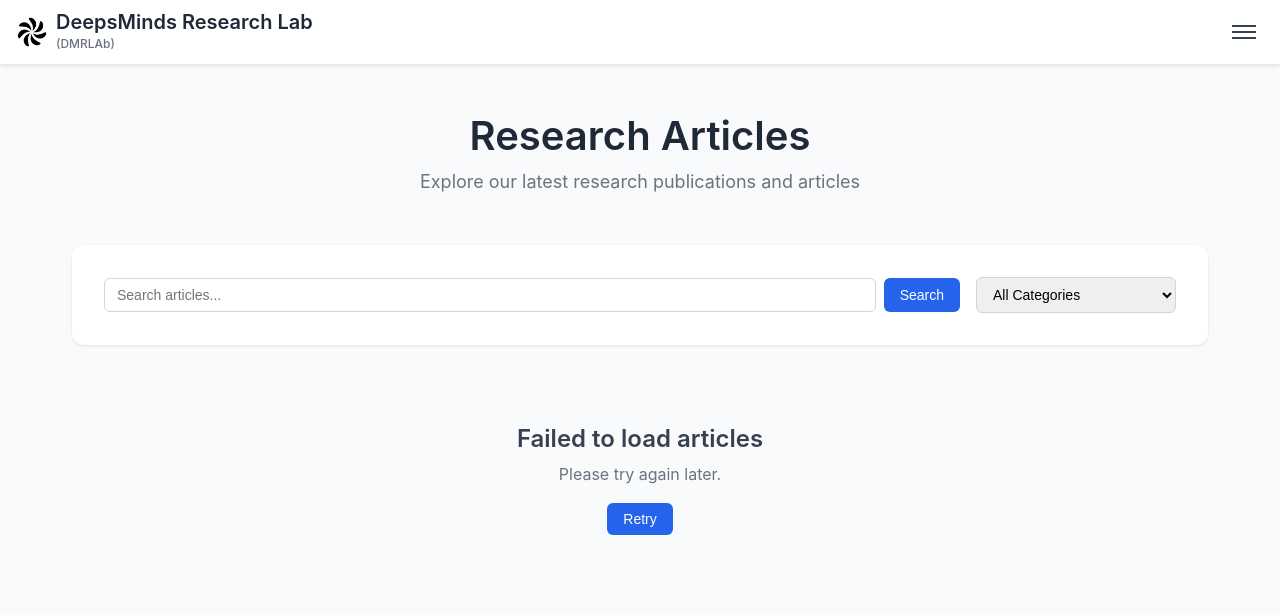
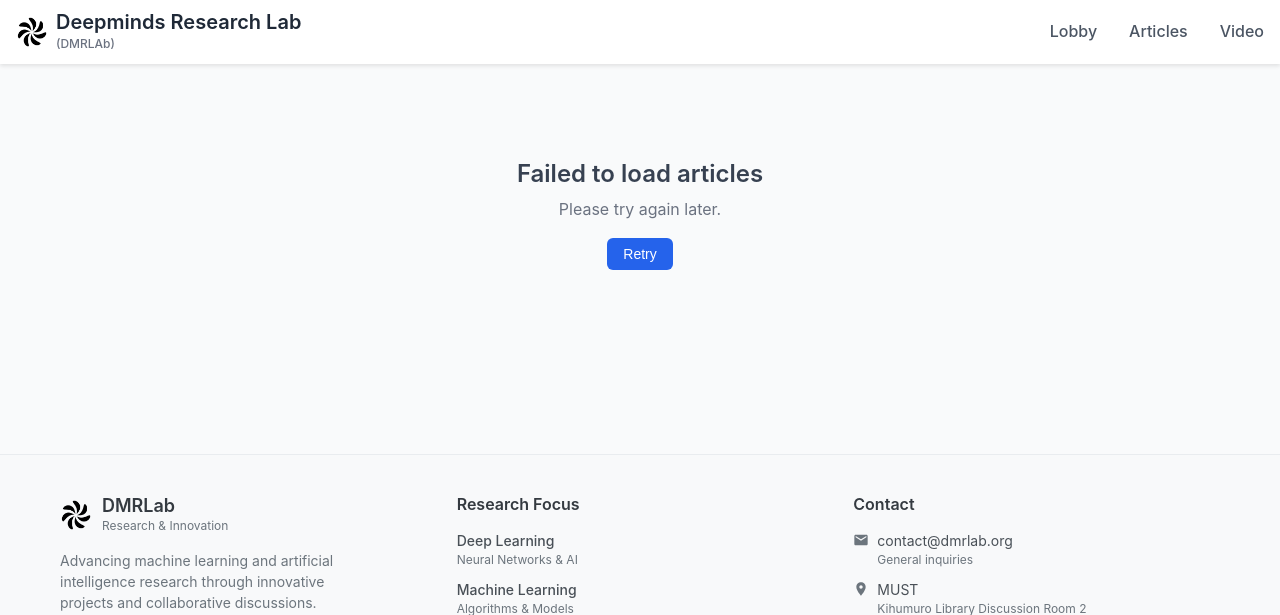
Before and after one commit to Sqmson/Deepminds-research-lab-portal, a PHP site: the page made by frontend/index.php in a window 1280 px wide. Shown: the top 615 px of the page. Run offline with PHP 8.4, Linux system fonts and the light colour scheme.

Commit message:
Re-Vamp 1.1

```diff
--- a/frontend/css/global.css
+++ b/frontend/css/global.css
@@ -1,6 +1,3 @@
-
-
-/* CSS Reset and Base Styles */
 *,
 *::before,
 *::after {
--- a/frontend/index.php
+++ b/frontend/index.php
@@ -10,11 +10,11 @@
 
 // Set page title based on current page
 $pageTitles = [
-    'lobby' => 'DeepMinds Research Lab',
-    'articles' => 'Articles - DeepMinds Research Lab',
-    'article' => 'Article - DeepMinds Research Lab',
-    'videos' => 'Videos - DeepMinds Research Lab',
-    'video' => 'Video - DeepMinds Research Lab'
+    'lobby' => 'Deepminds Research Lab',
+    'articles' => 'Deepminds Research Lab - Articles',
+    'article' => 'Deepminds Research Lab - Article',
+    'videos' => 'Deepminds Research Lab - videos',
+    'video' => 'Deepminds Research Lab - video'
 ];
 
 $currentTitle = $pageTitles[$page] ?? 'DeepMinds Research Lab';
@@ -27,16 +27,16 @@
     <title><?php echo htmlspecialchars($currentTitle); ?></title>
 
     <!-- Preload critical resources -->
-    <link rel="preload" href="/css/global.css" as="style">
+    <link rel="preload" href="/css/global.css?v=<?php echo time(); ?>" as="style">
     <link rel="preload" href="/js/api.js" as="script">
     <link rel="preload" href="/js/ui.js" as="script">
 
     <!-- Favicon -->
-    <link rel="icon" type="image/png" href="/logo-7402580_1920.png">
+    <link rel="icon" type="image/png" href="/frontend/public/logo-7402580_1920.png">
 
     <!-- Stylesheets -->
-    <link rel="stylesheet" href="/css/global.css">
-    <link rel="stylesheet" href="/css/style.css">
+    <link rel="stylesheet" href="/css/global.css?v=<?php echo time(); ?>">
+    <link rel="stylesheet" href="/css/style.css?v=<?php echo time(); ?>">
 
     <!-- Open Graph meta tags for social sharing -->
     <meta property="og:title" content="<?php echo htmlspecialchars($currentTitle); ?>">
@@ -46,7 +46,7 @@
 </head>
 <body>
     <div class="app">
-        <?php include 'header.php'; ?>
+        <?php include 'pages/components/header.php'; ?>
 
         <main class="main-content">
             <?php
@@ -60,16 +60,16 @@
             ?>
         </main>
 
-        <?php include 'footer.php'; ?>
+        <?php include 'pages/components/footer.php'; ?>
     </div>
 
     <!-- JavaScript modules -->
-    <script src="/js/api.js"></script>
-    <script src="/js/ui.js"></script>
+    <script src="js/api.js"></script>
+    <script src="js/ui.js"></script>
 
     <!-- Page-specific JavaScript -->
     <?php
-    $pageJsFile = "/js/pages/{$page}.js";
+    $pageJsFile = "js/pages/{$page}.js";
     if (file_exists(__DIR__ . $pageJsFile)) {
         echo "<script src=\"{$pageJsFile}\"></script>";
     }
@@ -79,7 +79,7 @@
     <script>
         if ('serviceWorker' in navigator) {
             window.addEventListener('load', function() {
-                navigator.serviceWorker.register('/sw.js', { scope: '/' })
+                navigator.serviceWorker.register('js/sw.js', { scope: '/' })
                     .then(function(registration) {
                         console.log('ServiceWorker registered successfully:', registration.scope);
                     })
--- a/frontend/pages/article.php
+++ b/frontend/pages/article.php
@@ -1,10 +1,6 @@
 <div class="article-page">
     <div id="article-container">
         <!-- Article content will be loaded here -->
-        <div class="loading-container">
-            <div class="loading"></div>
-            <p>Loading article...</p>
-        </div>
     </div>
 </div>
 
--- a/frontend/pages/articles.php
+++ b/frontend/pages/articles.php
@@ -1,31 +1,4 @@
 <div class="articles-page">
-    <!-- Page Header -->
-    <div class="page-header">
-        <h1>Research Articles</h1>
-        <p>Explore our latest research publications and articles</p>
-    </div>
-
-    <!-- Filters and Search -->
-    <div class="filters-section">
-        <div class="search-container">
-            <input
-                type="text"
-                id="search-input"
-                placeholder="Search articles..."
-                class="form-input"
-            >
-            <button id="search-btn" class="btn">Search</button>
-        </div>
-
-        <div class="filters-container">
-            <select id="category-filter" class="form-select">
-                <option value="all">All Categories</option>
-                <!-- Categories will be loaded dynamically -->
-            </select>
-        </div>
-    </div>
-
-    <!-- Articles Grid -->
     <div id="articles-container" style="display: grid; grid-template-columns: repeat(auto-fill, minmax(350px, 1fr)); gap: 2rem; margin-bottom: 3rem;">
         <!-- Articles will be loaded here -->
         <div style="grid-column: 1 / -1; text-align: center; padding: 3rem;">
@@ -335,16 +308,7 @@
 }
 
 function setupEventListeners() {
-    // Search functionality
-    const searchInput = document.getElementById('search-input');
-    const searchBtn = document.getElementById('search-btn');
-
-    searchBtn.addEventListener('click', handleSearch);
-    searchInput.addEventListener('keypress', function(e) {
-        if (e.key === 'Enter') {
-            handleSearch();
-        }
-    });
+    // No search input, only category filter
 
     // Category filter
     document.getElementById('category-filter').addEventListener('change', function(e) {
@@ -555,10 +519,5 @@
     }
 }
 
-function handleSearch() {
-    const searchInput = document.getElementById('search-input');
-    currentFilters.search = searchInput.value.trim();
-    currentPage = 1;
-    loadArticles();
-}
+// No search logic
 </script>
--- a/frontend/header.php
+++ b/frontend/pages/components/header.php
@@ -1,4 +1,19 @@
+<?php
+// Load .env variables for frontend
+$env = [];
+if (file_exists(__DIR__ . '.env')) {
+    foreach (file(__DIR__ . '.env') as $line) {
+        if (preg_match('/^([A-Z0-9_]+)=(.*)$/', trim($line), $matches)) {
+            $env[$matches[1]] = trim($matches[2], '"');
+        }
+    }
+}
+?>
 <header style="background: white; box-shadow: 0 2px 4px rgba(0,0,0,0.1); position: sticky; top: 0; z-index: 1000; relative;">
+    <!-- Expose .env to JS -->
+    <script>
+    window.__ENV__ = <?php echo json_encode($env); ?>;
+    </script>
     <style>
         @keyframes ripple-animation {
             0% {
@@ -19,49 +34,43 @@
     <div style="max-width: 1280px; margin: 0 auto; padding: 0 1rem; display: flex; justify-content: space-between; align-items: center; height: 4rem;">
         <div class="logo-section">
             <a href="?page=lobby" class="logo-link" onclick="createRipple(event)" style="display: flex; align-items: center; space-x-3; text-decoration: none; color: #1f2937; font-weight: 600; font-size: 1.25rem;">
-                <img src="../public/logo-7402580_1920.png" alt="DeepMinds Research Lab" style="width: 2rem; height: 2rem; margin-right: 0.5rem;" loading="lazy">
+                <img src="../../public/logo-7402580_1920.png" alt="Deepminds Research Lab" style="width: 2rem; height: 2rem; margin-right: 0.5rem;" loading="lazy">
                 <div style="display: flex; flex-direction: column;">
-                    <h1 style="margin: 0; font-size: 1.25rem; font-weight: 600; color: #1f2937; tracking-tight;">DeepsMinds Research Lab</h1>
+                    <h1 style="margin: 0; font-size: 1.25rem; font-weight: 600; color: #1f2937; tracking-tight;">Deepminds Research Lab</h1>
                     <span style="font-size: 0.75rem; color: #6b7280; font-weight: 500; tracking-wide;">(DMRLAb)</span>
                 </div>
             </a>
         </div>
 
-        <!-- Desktop Navigation -->
-        <nav style="display: none;" class="nav-desktop md:flex items-center space-x-8">
+        <!-- Desktop Navigation + Universal Search -->
+        <nav class="nav-desktop md:flex items-center space-x-8" style="display: flex; align-items: center; gap: 2rem;">
             <ul style="display: flex; list-style: none; margin: 0; padding: 0; gap: 2rem;">
                 <li>
-                    <a href="?page=lobby" class="nav-link" onclick="createRipple(event)" style="color: #4b5563; text-decoration: none; font-weight: 500; transition: color 0.2s ease; position: relative; overflow: hidden; padding: 0.5rem 0.75rem; border-radius: 0.375rem; transition: all 0.2s ease;">Lobby</a>
+                    <a href="?page=lobby" class="nav-link" onclick="createRipple(event)">Lobby</a>
                 </li>
                 <li>
-                    <a href="?page=articles" class="nav-link" onclick="createRipple(event)" style="color: #4b5563; text-decoration: none; font-weight: 500; transition: color 0.2s ease; position: relative; overflow: hidden; padding: 0.5rem 0.75rem; border-radius: 0.375rem; transition: all 0.2s ease;">Articles</a>
+                    <a href="?page=articles" class="nav-link" onclick="createRipple(event)">Articles</a>
                 </li>
                 <li>
-                    <a href="?page=videos" class="nav-link" onclick="createRipple(event)" style="color: #4b5563; text-decoration: none; font-weight: 500; transition: color 0.2s ease; position: relative; overflow: hidden; padding: 0.5rem 0.75rem; border-radius: 0.375rem; transition: all 0.2s ease;">Video</a>
+                    <a href="?page=videos" class="nav-link" onclick="createRipple(event)">Video</a>
                 </li>
             </ul>
         </nav>
 
         <!-- Mobile Menu Button -->
-        <button onclick="toggleMobileMenu()" style="display: flex; flex-direction: column; background: none; border: none; cursor: pointer; padding: 0.5rem;" aria-label="Toggle menu">
-            <span style="width: 1.5rem; height: 2px; background: #374151; margin: 2px 0; transition: 0.3s;"></span>
-            <span style="width: 1.5rem; height: 2px; background: #374151; margin: 2px 0; transition: 0.3s;"></span>
-            <span style="width: 1.5rem; height: 2px; background: #374151; margin: 2px 0; transition: 0.3s;"></span>
+        <button id="mobileMenuBtn" class="mobile-menu-btn" aria-label="Toggle menu">
+            <span class="hamburger-line"></span>
+            <span class="hamburger-line"></span>
+            <span class="hamburger-line"></span>
         </button>
     </div>
 
     <!-- Mobile Navigation -->
-    <nav id="mobileNav" style="display: none; background: white; border-top: 1px solid #e5e7eb; box-shadow: 0 4px 6px rgba(0,0,0,0.1);">
-        <ul style="list-style: none; margin: 0; padding: 1rem;">
-            <li style="margin-bottom: 0.5rem;">
-                <a href="?page=lobby" onclick="createRipple(event)" style="display: block; padding: 0.75rem; color: #374151; text-decoration: none; border-radius: 0.375rem; transition: background-color 0.2s ease;">Lobby</a>
-            </li>
-            <li style="margin-bottom: 0.5rem;">
-                <a href="?page=articles" onclick="createRipple(event)" style="display: block; padding: 0.75rem; color: #374151; text-decoration: none; border-radius: 0.375rem; transition: background-color 0.2s ease;">Articles</a>
-            </li>
-            <li style="margin-bottom: 0.5rem;">
-                <a href="?page=videos" onclick="createRipple(event)" style="display: block; padding: 0.75rem; color: #374151; text-decoration: none; border-radius: 0.375rem; transition: background-color 0.2s ease;">Video</a>
-            </li>
+    <nav id="mobileNav" class="nav-mobile" style="display: none; background: white; border-top: 1px solid #e5e7eb; box-shadow: 0 4px 6px rgba(0,0,0,0.1);">
+        <ul class="nav-list-mobile">
+            <li><a href="?page=lobby" class="nav-link-mobile" onclick="createRipple(event)">Lobby</a></li>
+            <li><a href="?page=articles" class="nav-link-mobile" onclick="createRipple(event)">Articles</a></li>
+            <li><a href="?page=videos" class="nav-link-mobile" onclick="createRipple(event)">Video</a></li>
         </ul>
     </nav>
 </header>
@@ -239,4 +248,5 @@
         }
     });
 });
+
 </script>
--- a/frontend/pages/lobby.php
+++ b/frontend/pages/lobby.php
@@ -2,7 +2,6 @@
     <div style="max-width: 1200px; margin: 0 auto;">
         <!-- Quick Navigation -->
         <div style="display: grid; grid-template-columns: repeat(auto-fit, minmax(200px, 1fr)); gap: 15px; margin-bottom: 30px;">
-            <div style="background-color: white; border: 1px solid #e5e7eb; border-radius: 12px; padding: 20px; cursor: pointer; transition: all 0.2s ease; display: flex; align-items: center; gap: 15px;" onmouseover="this.style.transform='translateY(-2px)'; this.style.boxShadow='0 4px 12px rgba(0,0,0,0.1)'; this.style.borderColor='#3b82f6';" onmouseout="this.style.transform='translateY(0)'; this.style.boxShadow='none'; this.style.borderColor='#e5e7eb';" onclick="window.location.href='?page=articles'">
                 <div style="background-color: #3b82f6; width: 48px; height: 48px; border-radius: 12px; display: flex; align-items: center; justify-content: center; flex-shrink: 0;">
                     <svg style="width: 24px; height: 24px; color: white;" fill="currentColor" viewBox="0 0 24 24">
                         <path d="M14 2H6c-1.1 0-1.99.9-1.99 2L4 20c0 1.1.89 2 1.99 2H18c1.1 0 2-.9 2-2V8l-6-6zm2 16H8v-2h8v2zm0-4H8v-2h8v2zm-3-5V3.5L18.5 9H13z"/>
@@ -16,8 +15,6 @@
                     <path d="M8.59 16.59L13.17 12 8.59 7.41 10 6l6 6-6 6-1.41-1.41z"/>
                 </svg>
             </div>
-
-            <div style="background-color: white; border: 1px solid #e5e7eb; border-radius: 12px; padding: 20px; cursor: pointer; transition: all 0.2s ease; display: flex; align-items: center; gap: 15px;" onmouseover="this.style.transform='translateY(-2px)'; this.style.boxShadow='0 4px 12px rgba(0,0,0,0.1)'; this.style.borderColor='#f59e0b';" onmouseout="this.style.transform='translateY(0)'; this.style.boxShadow='none'; this.style.borderColor='#e5e7eb';" onclick="window.location.href='?page=videos'">
                 <div style="background-color: #f59e0b; width: 48px; height: 48px; border-radius: 12px; display: flex; align-items: center; justify-content: center; flex-shrink: 0;">
                     <svg style="width: 24px; height: 24px; color: white;" fill="currentColor" viewBox="0 0 24 24">
                         <path d="M17 10.5V7c0-.55-.45-1-1-1H4c-.55 0-1 .45-1 1v10c0 .55.45 1 1 1h12c.55 0 1-.45 1-1v-3.5l4 4v-11l-4 4z"/>
@@ -217,11 +214,6 @@
     padding: 4rem 1rem;
 }
 
-.announcements-grid {
-    display: grid;
-    grid-template-columns: repeat(auto-fit, minmax(300px, 1fr));
-    gap: 2rem;
-}
 
 .loading-container {
     grid-column: 1 / -1;
--- a/frontend/pages/video.php
+++ b/frontend/pages/video.php
@@ -1,10 +1,6 @@
 <div class="video-page">
     <div id="video-container">
         <!-- Video content will be loaded here -->
-        <div class="loading-container">
-            <div class="loading"></div>
-            <p>Loading video...</p>
-        </div>
     </div>
 </div>
 
```
Also changed, not shown: frontend/js/api.js (+12 -2 lines), frontend/pages/videos.php (+3 -37 lines), frontend/js/sw.js (renamed from frontend/sw.js), frontend/pages/components/footer.php (renamed from frontend/footer.php), 1 other file.
